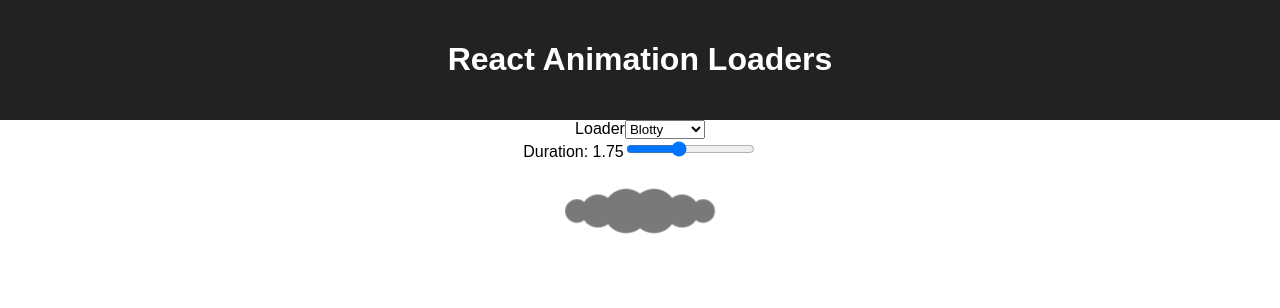
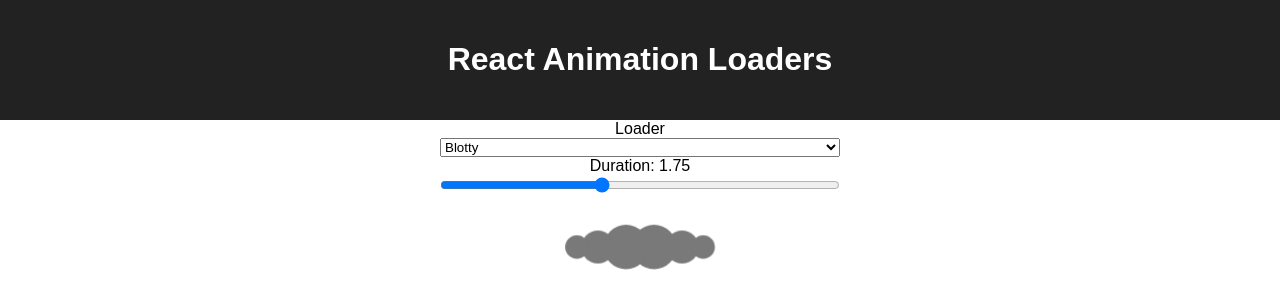
Before and after one commit to jefabrah/react-animation-loaders, a React (Create React App) app: page / in a window 1280 px wide. Shown: the top 308 px of the page. Built offline with nearby package versions, Linux system fonts and the light colour scheme.

Commit message:
loader selection & duration slider stying

```diff
--- a/src/index.css
+++ b/src/index.css
@@ -40,3 +40,22 @@ body {
   text-decoration: none;
   color: #0000ff;
 }
+
+
+/* loader dropdown */
+.loader-select {
+  display: block;
+}
+
+#loader-select {
+  width: 400px;
+}
+
+/* Slider */
+.duration-label {
+  display: block;
+}
+
+#duration-slider {
+  width: 400px;
+}
```
